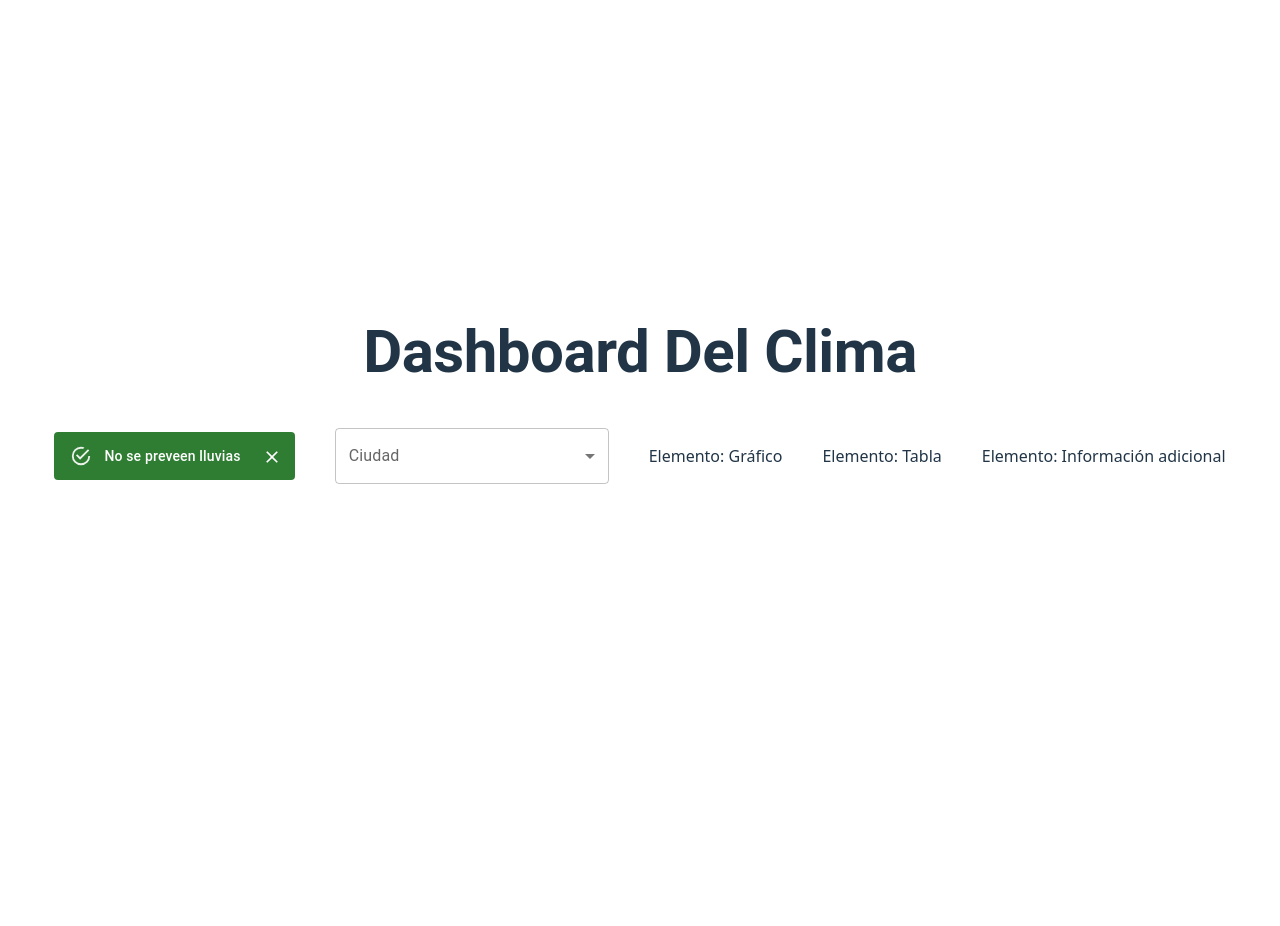
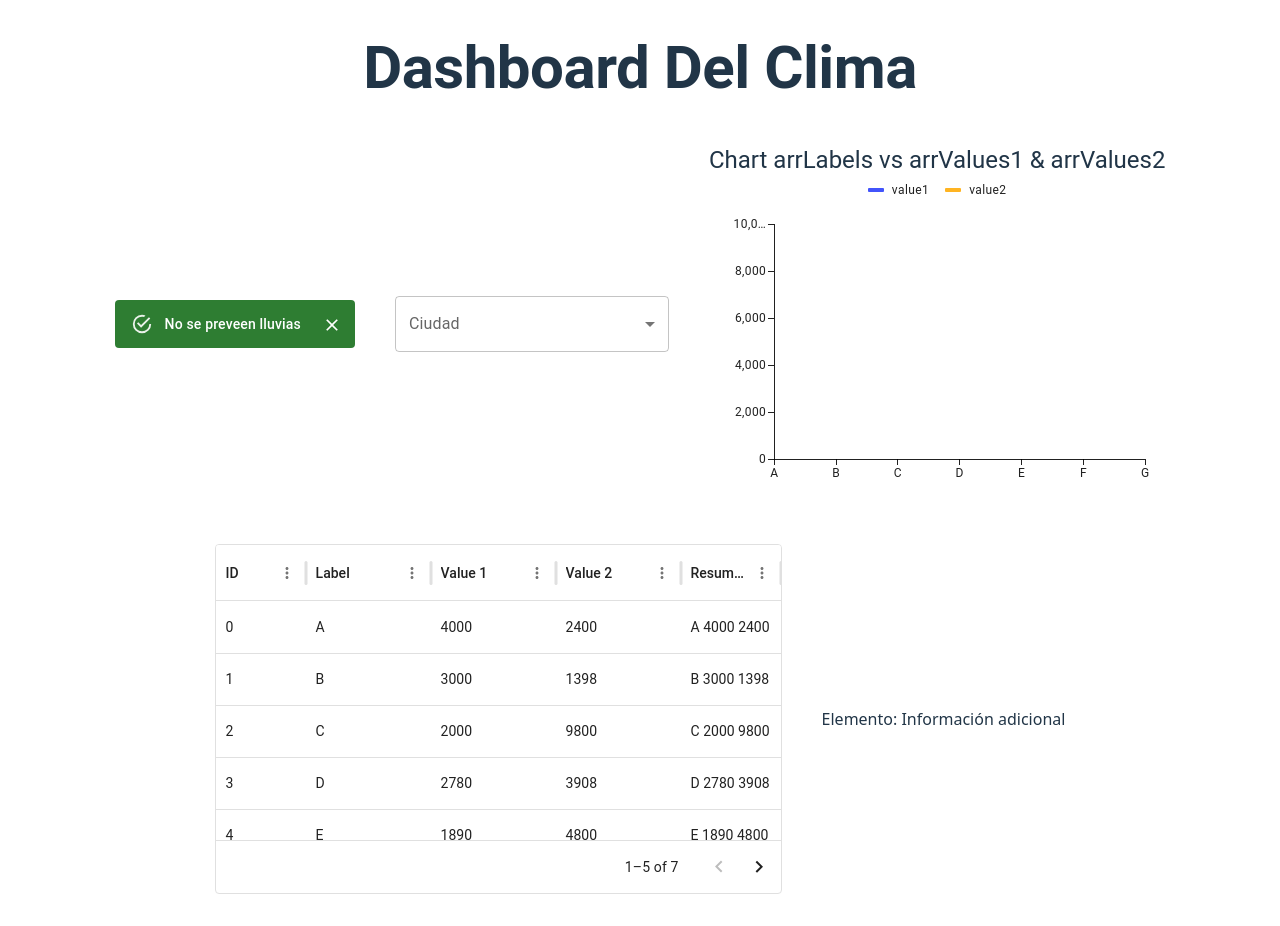
Before and after one commit to JGAndrade03/Dashboard_dawm, a React (Vite) app: page / in a window 1280 px wide. Before the commit the page ends 800 px from the top, so only its background shows below. Built offline with nearby package versions, Linux system fonts and the light colour scheme; no server answers.

Commit message:
"Cambios en el UseFetchData y falta configurar el ChartUI para poder mostrar la informacion"

```diff
--- a/package.json
+++ b/package.json
@@ -16,6 +16,10 @@
     "@emotion/react": "^11.14.0",
     "@emotion/styled": "^11.14.1",
     "@mui/material": "^7.3.5",
+    "@mui/x-charts": "^8.21.0",
+    "@mui/x-data-grid": "^8.21.0",
+    "install": "^0.13.0",
+    "npm": "^11.6.4",
     "react": "^19.2.0",
     "react-dom": "^19.2.0"
   },
--- a/src/App.tsx
+++ b/src/App.tsx
@@ -7,6 +7,8 @@
 import SelectorUI from './components/SelectorUI';
 import IndicatorUI from './components/IndicatorUI';
 import useFetchData from './functions/UseFetchData';
+import TableUI from './components/TableUI';
+import ChartUI from './components/ChartUI';
 
 function App() {
   const [] = useState(0)
@@ -35,7 +37,7 @@
          {/* Indicadores */}
 
         {!isLoading && !error && data && (
-        <Grid container size={{ xs: 12, md: 9 }}>Elemento: Indicadores
+        <Grid container size={{ xs: 12, md: 9 }}>
           <Grid size={{ xs: 12, md: 3 }}>
             <IndicatorUI title='Temperatura (2m)'
             description={`${data.current.temperature_2m} ${data.current_units.apparent_temperature}`} />
@@ -64,10 +66,10 @@
       )}
 
          {/* Gráfico */}
-         <Grid sx= {{ display: { xs: "none", md: "block"}}} >Elemento: Gráfico</Grid>
+         <Grid sx= {{ display: { xs: "none", md: "block"}}} ><ChartUI /></Grid>
 
          {/* Tabla */}
-         <Grid sx = {{ display: {xs: "none", md : "block"}}}>Elemento: Tabla</Grid>
+         <Grid sx = {{ display: {xs: "none", md : "block"}}}><TableUI /></Grid>
 
          {/* Información adicional */}
          <Grid>Elemento: Información adicional</Grid>
--- /dev/null
+++ b/src/components/ChartUI.tsx
@@ -0,0 +1,25 @@
+import { LineChart } from '@mui/x-charts/LineChart';
+import Typography from '@mui/material/Typography';
+
+const arrValues1 = [4000, 3000, 2000, 2780, 1890, 2390, 3490];
+const arrValues2 = [2400, 1398, 9800, 3908, 4800, 3800, 4300];
+const arrLabels = ['A','B','C','D','E','F','G'];
+
+
+export default function ChartUI() {
+   return (
+      <>
+         <Typography variant="h5" component="div">
+            Chart arrLabels vs arrValues1 & arrValues2
+         </Typography>
+         <LineChart
+            height={300}
+            series={[
+               { data: arrValues1, label: 'value1'},
+               { data: arrValues2, label: 'value2'},
+            ]}
+            xAxis={[{ scaleType: 'point', data: arrLabels }]}
+         />
+      </>
+   );
+}
--- /dev/null
+++ b/src/components/TableUI.tsx
@@ -0,0 +1,66 @@
+import Box from '@mui/material/Box';
+import { DataGrid, type GridColDef } from '@mui/x-data-grid';
+
+function combineArrays(arrLabels: Array<string>, arrValues1: Array<number>, arrValues2: Array<number>) {
+   return arrLabels.map((label, index) => ({
+      id: index,
+      label: label,
+      value1: arrValues1[index],
+      value2: arrValues2[index]
+   }));
+}
+
+const columns: GridColDef[] = [
+   { field: 'id', headerName: 'ID', width: 90 },
+   {
+      field: 'label',
+      headerName: 'Label',
+      width: 125,
+   },
+   {
+      field: 'value1',
+      headerName: 'Value 1',
+      width: 125,
+   },
+   {
+      field: 'value2',
+      headerName: 'Value 2',
+      width: 125,
+   },
+   {
+      field: 'resumen',
+      headerName: 'Resumen',
+      description: 'No es posible ordenar u ocultar esta columna.',
+      sortable: false,
+      hideable: false,
+      width: 100,
+      valueGetter: (_, row) => `${row.label || ''} ${row.value1 || ''} ${row.value2 || ''}`,
+   },
+];
+
+const arrValues1 = [4000, 3000, 2000, 2780, 1890, 2390, 3490];
+const arrValues2 = [2400, 1398, 9800, 3908, 4800, 3800, 4300];
+const arrLabels = ['A','B','C','D','E','F','G'];
+
+export default function TableUI() {
+
+   const rows = combineArrays(arrLabels, arrValues1, arrValues2);
+
+   return (
+      <Box sx={{ height: 350, width: '100%' }}>
+         <DataGrid
+            rows={rows}
+            columns={columns}
+            initialState={{
+               pagination: {
+                  paginationModel: {
+                     pageSize: 5,
+                  },
+               },
+            }}
+            pageSizeOptions={[5]}
+            disableRowSelectionOnClick
+         />
+      </Box>
+   );
+}
--- a/src/functions/UseFetchData.tsx
+++ b/src/functions/UseFetchData.tsx
@@ -1,9 +1,17 @@
 import { useEffect, useState } from 'react';
 import { type OpenMeteoResponse } from '../types/DashboardTypes';
 
+export interface renderData{
+    data: OpenMeteoResponse | null,
+    isLoading: boolean,
+    error: string | null
+}
+
+
+
 export default function useFetchData()  {
 
-    const  URL = 'https://api.open-meteo.com/v1/forecast?latitude=52.52&longitude=13.41&hourly=temperature_2m&current=temperature_2m,relative_humidity_2m,apparent_temperature,wind_speed_10m&timezone=America%2FChicago';
+    const  URL = 'https://api.open-meteo.com/v1/forecast?latitude=-2.1962&longitude=-79.8862&hourly=temperature_2m,wind_speed_10m&current=temperature_2m,relative_humidity_2m,wind_speed_10m,apparent_temperature';
 
     const [data, setData] = useState<OpenMeteoResponse | null>();
     const [isLoading, setIsLoading] = useState<boolean>(true);
--- a/src/types/DashboardTypes.tsx
+++ b/src/types/DashboardTypes.tsx
@@ -33,9 +33,11 @@
 export interface HourlyUnits {
   time: string
   temperature_2m: string
+  wind_speed_10m: string
 }
 
 export interface Hourly {
   time: string[]
   temperature_2m: number[]
+  wind_speed_10m: number[]
 }
```
Also changed, not shown: 1 other file (tests, documents, lock files or other folders).
